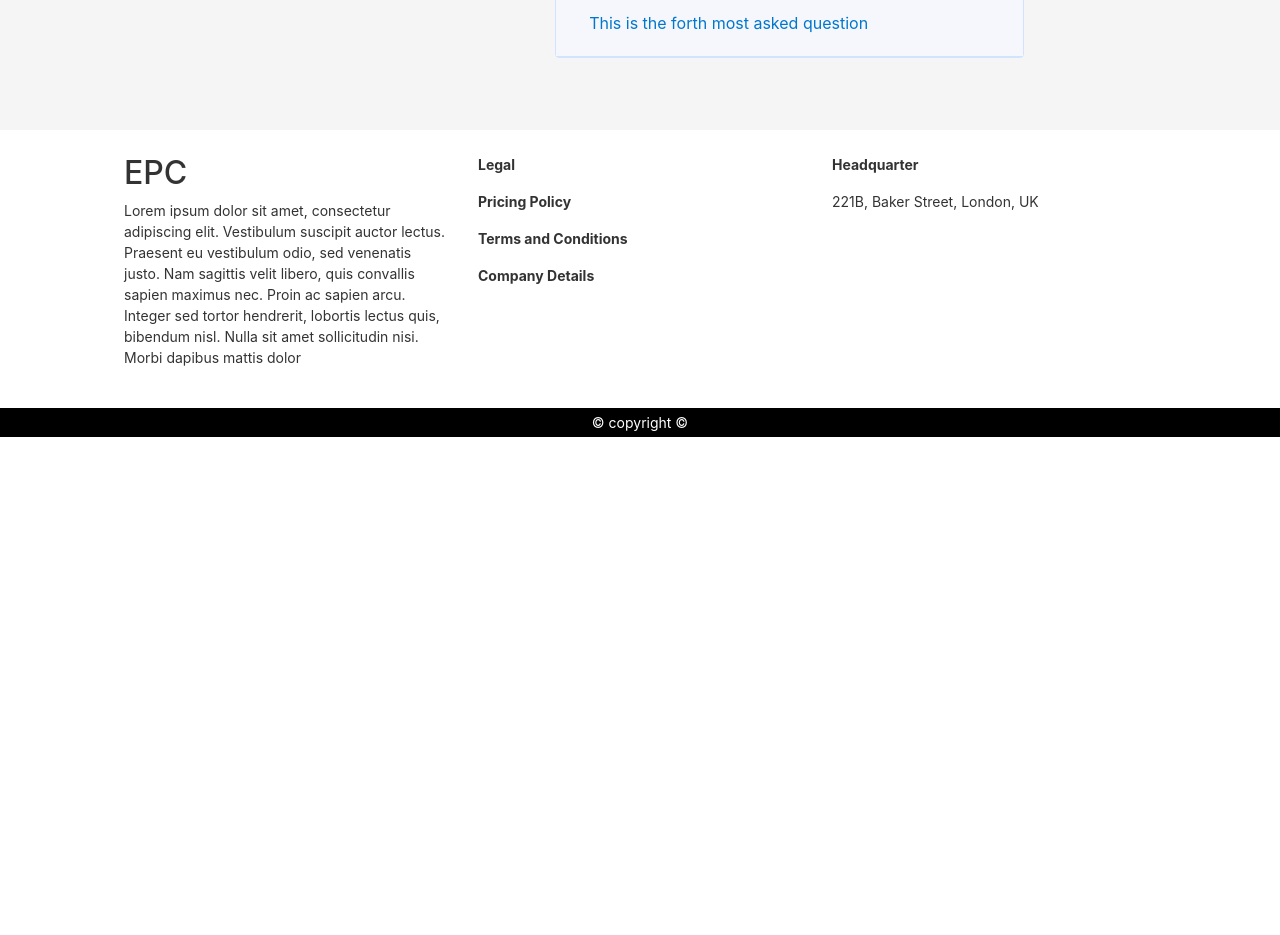
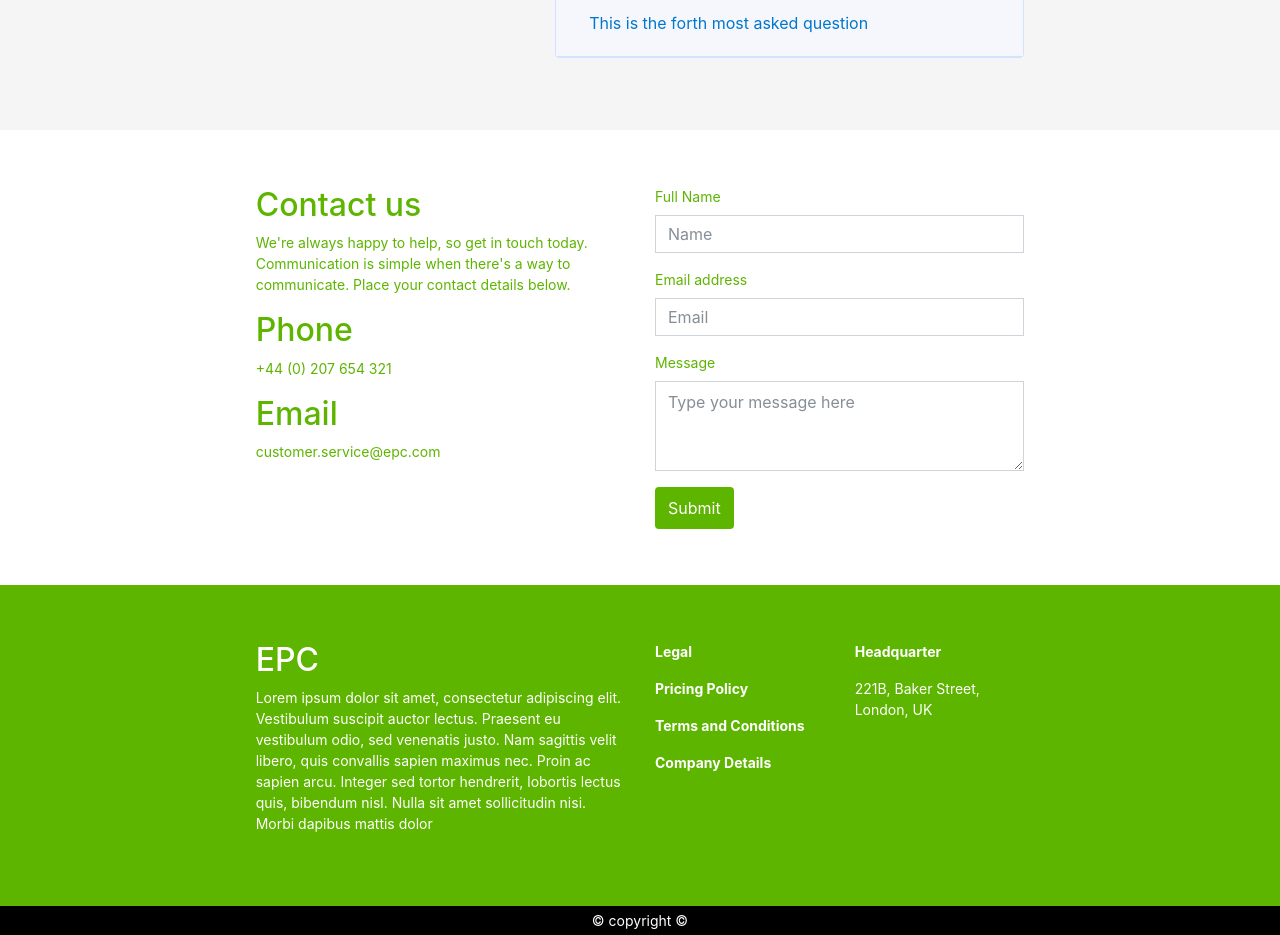
Before and after one commit to RATULri/EPC, an Angular app: page / in a window 1280 px wide. Shown: the part 1200-2135 px from the top of the page. Before the commit the page ends 1637 px from the top, so only its background shows below. Built offline with nearby package versions, Linux system fonts and the light colour scheme.

Commit message:
contact fragment added

```diff
--- a/src/app/app.component.html
+++ b/src/app/app.component.html
@@ -3,6 +3,7 @@
   <app-carousel></app-carousel>
   <app-our-services></app-our-services>
   <app-faq></app-faq>
+  <app-contact-us></app-contact-us>
   <app-footer></app-footer>
 </div>
 
--- a/src/app/app.module.ts
+++ b/src/app/app.module.ts
@@ -11,6 +11,7 @@ import { FooterComponent } from './footer/footer.component';
 import { OurServicesComponent } from './our-services/our-services.component';
 import { FaqComponent } from './faq/faq.component';
 import { AccordionModule } from 'ngx-bootstrap/accordion';
+import { ContactUsComponent } from './contact-us/contact-us.component';
 
 @NgModule({
   declarations: [
@@ -19,7 +20,8 @@ import { AccordionModule } from 'ngx-bootstrap/accordion';
     TopnavComponent,
     FooterComponent,
     OurServicesComponent,
-    FaqComponent
+    FaqComponent,
+    ContactUsComponent
   ],
   imports: [
     BrowserModule,
--- /dev/null
+++ b/src/app/contact-us/contact-us.component.html
@@ -0,0 +1,41 @@
+<div class="p-5" style="color: #5db500">
+  <div class="row p-2">
+    <div class="col-sm"></div>
+    <div class="col-sm-4">
+      <h2>Contact us</h2>
+      <p>
+        We're always happy to help, so get in touch today. Communication is simple when there's a way to communicate.
+        Place your
+        contact details below.
+      </p>
+      <h2>Phone</h2>
+      <p>
+        +44 (0) 207 654 321
+      </p>
+      <h2>Email</h2>
+      <p>
+        customer.service@epc.com
+      </p>
+
+    </div>
+    <div class="col-sm-4">
+      <form>
+        <div class="form-group">
+          <label for="exampleFormControlInput1">Full Name</label>
+          <input type="email" class="form-control" id="exampleFormControlInput1" placeholder="Name">
+        </div>
+        <div class="form-group">
+          <label for="exampleFormControlInput1">Email address</label>
+          <input type="email" class="form-control" id="exampleFormControlInput1" placeholder="Email">
+        </div>
+        <div class="form-group">
+          <label for="exampleFormControlTextarea1">Message</label>
+          <textarea class="form-control" id="exampleFormControlTextarea1" rows="3"
+            placeholder="Type your message here"></textarea>
+        </div>
+        <button class="btn" style="background-color: #5db500; color: white;">Submit</button>
+      </form>
+    </div>
+    <div class="col-sm"></div>
+  </div>
+</div>
--- /dev/null
+++ b/src/app/contact-us/contact-us.component.ts
@@ -0,0 +1,15 @@
+import { Component, OnInit } from '@angular/core';
+
+@Component({
+  selector: 'app-contact-us',
+  templateUrl: './contact-us.component.html',
+  styleUrls: ['./contact-us.component.css']
+})
+export class ContactUsComponent implements OnInit {
+
+  constructor() { }
+
+  ngOnInit(): void {
+  }
+
+}
--- a/src/app/faq/faq.component.html
+++ b/src/app/faq/faq.component.html
@@ -4,12 +4,12 @@
   </div>
 
   <div class="row p-2">
-    <div class="col-lg-2 col-sm-12"></div>
-    <div class="col-lg-3 col-sm-12 mb-3">
+    <div class="col-sm col-lg-2"></div>
+    <div class="col-sm col-lg-3 mb-3">
       <h5>There will be an image here</h5>
       <p>put image here</p>
     </div>
-    <div class="col-lg-5 mb-3">
+    <div class="col-sm col-lg-5 mb-3">
       <accordion [isAnimated]="true">
         <accordion-group heading="This is the most asked question">
           This is the most asked question
@@ -25,6 +25,6 @@
         </accordion-group>
       </accordion>
     </div>
-    <div class="col-lg-2 col-sm-12"></div>
+    <div class="col-sm col-lg-2"></div>
   </div>
 </div>
--- a/src/app/footer/footer.component.html
+++ b/src/app/footer/footer.component.html
@@ -1,6 +1,7 @@
-<div class="container">
-  <div class="row m-4">
-    <div class="col-sm">
+<div class="p-5" style="background-color: #5db500 ; color: white">
+  <div class="row p-2">
+    <div class="col-sm"></div>
+    <div class="col-sm-4">
       <h2>EPC</h2>
       <p>
         Lorem ipsum dolor sit amet, consectetur adipiscing elit. Vestibulum suscipit auctor lectus. Praesent eu
@@ -21,8 +22,10 @@
       <p><b>Headquarter</b></p>
       <p>221B, Baker Street, London, UK</p>
     </div>
+    <div class="col-sm"></div>
   </div>
 </div>
+
 <div class="d-flex justify-content-center p-1" style="background-color:black; color: white;">
   &copy; copyright ©
 </div>
--- a/src/app/our-services/our-services.component.html
+++ b/src/app/our-services/our-services.component.html
@@ -3,6 +3,7 @@
     <h2>Our Services</h2>
   </div>
 
+  <div class="contianer">
     <div class="row p-2">
       <div class="col-sm col-md-0"></div>
       <div class="col-sm mb-3">
@@ -48,3 +49,4 @@
       <div class="col-sm col-md-0"></div>
     </div>
   </div>
+</div>
```
Also changed, not shown: src/app/contact-us/contact-us.component.css (added), 1 other file (tests, documents, lock files or other folders). Lines whose indentation alone changed are shown as unchanged.
